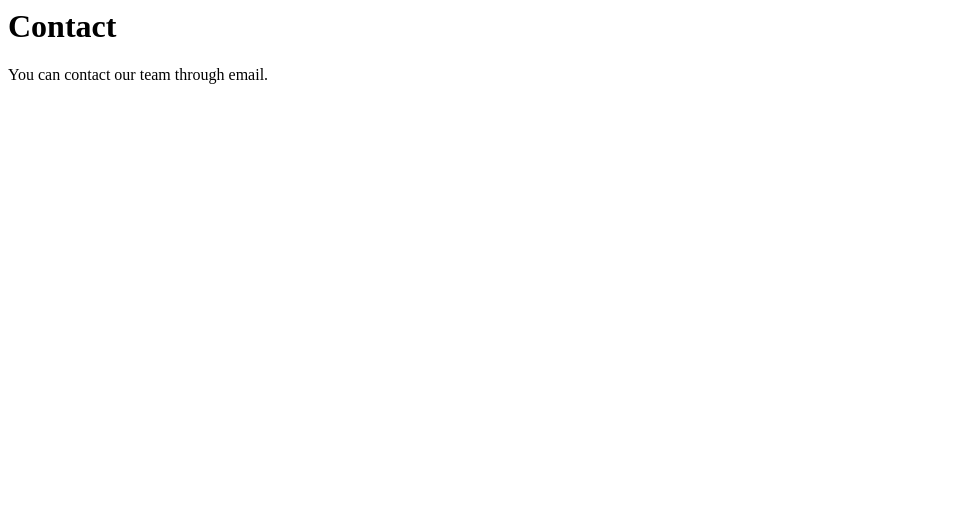
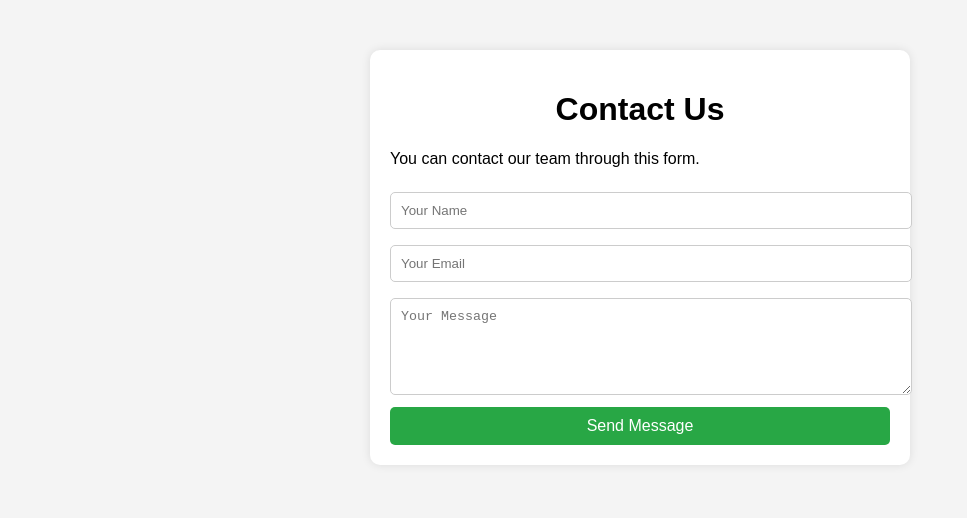
Before and after one commit to casasaileen865-bit/industrial-org-project, a plain HTML site: page contact.html in a window 1280 px wide. Shown: the whole page, without its empty margins (0-967 px from the left). Drawn offline with Linux system fonts and the light colour scheme.

Commit message:
Update contact.html

```diff
--- a/contact.html
+++ b/contact.html
@@ -1,2 +1,69 @@
-<h1>Contact</h1>
-<p>You can contact our team through email.</p>
+<!DOCTYPE html>
+<html lang="en">
+<head>
+    <meta charset="UTF-8">
+    <meta name="viewport" content="width=device-width, initial-scale=1.0">
+    <title>Contact Us</title>
+
+    <style>
+        body {
+            font-family: Arial, sans-serif;
+            background-color: #f4f4f4;
+            margin: 0;
+            padding: 0;
+        }
+
+        .container {
+            width: 90%;
+            max-width: 500px;
+            margin: 50px auto;
+            background: #fff;
+            padding: 20px;
+            border-radius: 10px;
+            box-shadow: 0 0 10px rgba(0,0,0,0.1);
+        }
+
+        h1 {
+            text-align: center;
+        }
+
+        input, textarea {
+            width: 100%;
+            padding: 10px;
+            margin: 8px 0;
+            border: 1px solid #ccc;
+            border-radius: 5px;
+        }
+
+        button {
+            width: 100%;
+            padding: 10px;
+            background-color: #28a745;
+            border: none;
+            color: white;
+            font-size: 16px;
+            border-radius: 5px;
+            cursor: pointer;
+        }
+
+        button:hover {
+            background-color: #218838;
+        }
+    </style>
+</head>
+<body>
+
+<div class="container">
+    <h1>Contact Us</h1>
+    <p>You can contact our team through this form.</p>
+
+    <form>
+        <input type="text" placeholder="Your Name" required>
+        <input type="email" placeholder="Your Email" required>
+        <textarea rows="5" placeholder="Your Message" required></textarea>
+        <button type="submit">Send Message</button>
+    </form>
+</div>
+
+</body>
+</html>
```
